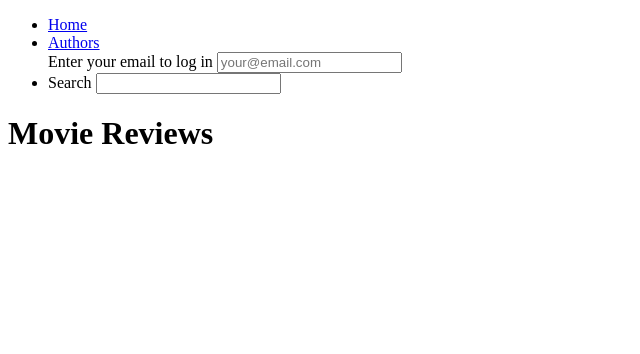
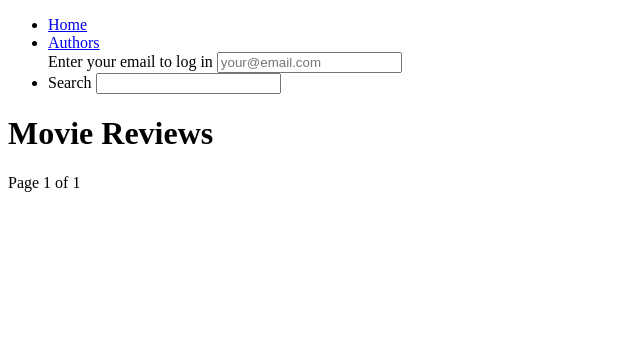
Before and after one commit to Cactusson/movie_reviews, a Django app: page / in a window 1280 px wide. Shown: the top 354 px of the page, without its empty margins (0-640 px from the left). Run offline with Django 5.2, Linux system fonts and the light colour scheme; data that the repository does not hold is empty; parts of the project's set-up code (start-up, migrations or seed data) failed here and were passed over.

Commit message:
add pagination

```diff
--- a/src/config/settings.py
+++ b/src/config/settings.py
@@ -137,6 +137,8 @@ EMAIL_USE_TLS = True
 
 CELERY_BROKER_URL = "amqp://guest:guest@rabbitmq:5672//"
 
+REVIEWS_PER_PAGE = 30
+
 RSS_PARSERS = {
     "https://www.rogerebert.com/reviews/feed/": "RogerEbertParser",
     "https://www.indiewire.com/c/criticism/movies/feed/": "IndieWireParser",
--- a/src/reviews/templates/reviews/author_list.html
+++ b/src/reviews/templates/reviews/author_list.html
@@ -7,7 +7,7 @@
 
     <ul class="author-list">
         {% for author in authors %}
-            <li><a href="{% url "reviews:author_detail" author.slug %}">{{ author.name }}</a><span class="counter">{{ author.reviews_counter }}</span></li>
+            <li><a href="{{ author.get_absolute_url }}">{{ author.name }}</a><span class="counter">{{ author.reviews_counter }}</span></li>
         {% endfor %}
     </ul>
 {% endblock content %}
--- a/src/reviews/templates/reviews/home_page.html
+++ b/src/reviews/templates/reviews/home_page.html
@@ -5,7 +5,25 @@
 {% block content %}
     <h1>Movie Reviews</h1>
 
-    {% for review in reviews %}
+    {% for review in page_obj %}
         {% include "reviews/_review.html" with review=review link_needed=True first_sentence_only=True %}
     {% endfor %}
+
+    <div class="pagination">
+        <span class="step-links">
+            {% if page_obj.has_previous %}
+                <a href="{% url "reviews:home_page" %}?page=1">&laquo; first</a>
+                <a href="{% url "reviews:home_page" %}?page={{ page_obj.previous_page_number }}">previous</a>
+            {% endif %}
+
+            <span class="current">
+                Page {{ page_obj.number }} of {{ page_obj.paginator.num_pages }}
+            </span>
+
+            {% if page_obj.has_next %}
+                <a href="{% url "reviews:home_page" %}?page={{ page_obj.next_page_number }}">next</a>
+                <a href="{% url "reviews:home_page" %}?page={{ page_obj.paginator.num_pages }}">last &raquo;</a>
+            {% endif %}
+        </span>
+    </div>
 {% endblock content %}
--- a/src/reviews/views.py
+++ b/src/reviews/views.py
@@ -1,3 +1,5 @@
+from django.conf import settings
+from django.core.paginator import Paginator
 from django.db.models import Count
 from django.shortcuts import get_object_or_404, render
 
@@ -5,7 +7,11 @@ from reviews.models import Author, Review
 
 
 def home_page(request):
-    context = {"reviews": Review.objects.all()}
+    reviews = Review.objects.all()
+    paginator = Paginator(reviews, settings.REVIEWS_PER_PAGE)
+    page_number = request.GET.get("page")
+    page_obj = paginator.get_page(page_number)
+    context = {"page_obj": page_obj}
     return render(request, "reviews/home_page.html", context)
 
 
@@ -24,7 +30,11 @@ def author_list(request):
 
 def author_detail(request, slug):
     author = get_object_or_404(Author, slug=slug)
-    context = {"author": author}
+    reviews = author.reviews.all()
+    paginator = Paginator(reviews, settings.REVIEWS_PER_PAGE)
+    page_number = request.GET.get("page")
+    page_obj = paginator.get_page(page_number)
+    context = {"author": author, "page_obj": page_obj}
     return render(request, "reviews/author_detail.html", context)
 
 
```
Also changed, not shown: src/reviews/templates/reviews/author_detail.html (+19 -1 lines).
